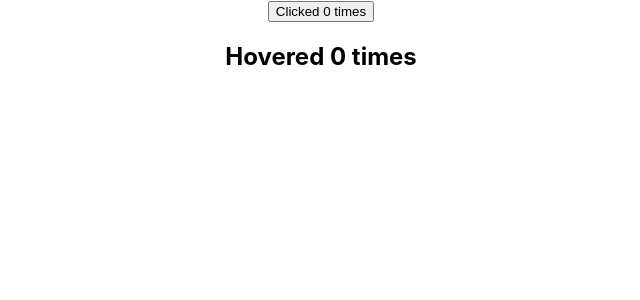
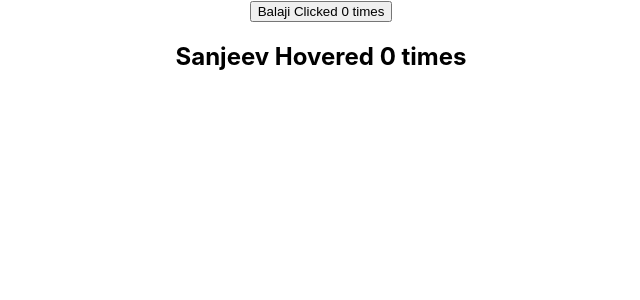
Before and after one commit to balajiat2106/CodeReact, a React (Create React App) app in the folder hoc/: page / in a window 1280 px wide. Shown: the top 300 px of the page, without its empty margins (319-959 px from the left). Built offline with nearby package versions, Linux system fonts and the light colour scheme.

Commit message:
Passing props to hoc

```diff
--- a/hoc/src/Components/withCounter.js
+++ b/hoc/src/Components/withCounter.js
@@ -16,7 +16,7 @@ const withCounter = (WrappedComponent, IncrementValue) => {
       });
     };
     render() {
-      return <WrappedComponent count={this.state.count} incrementCount={this.incrementCount}/>;
+      return <WrappedComponent count={this.state.count} incrementCount={this.incrementCount} {...this.props}/>;
     }
   }
   return NewComponent;
```
